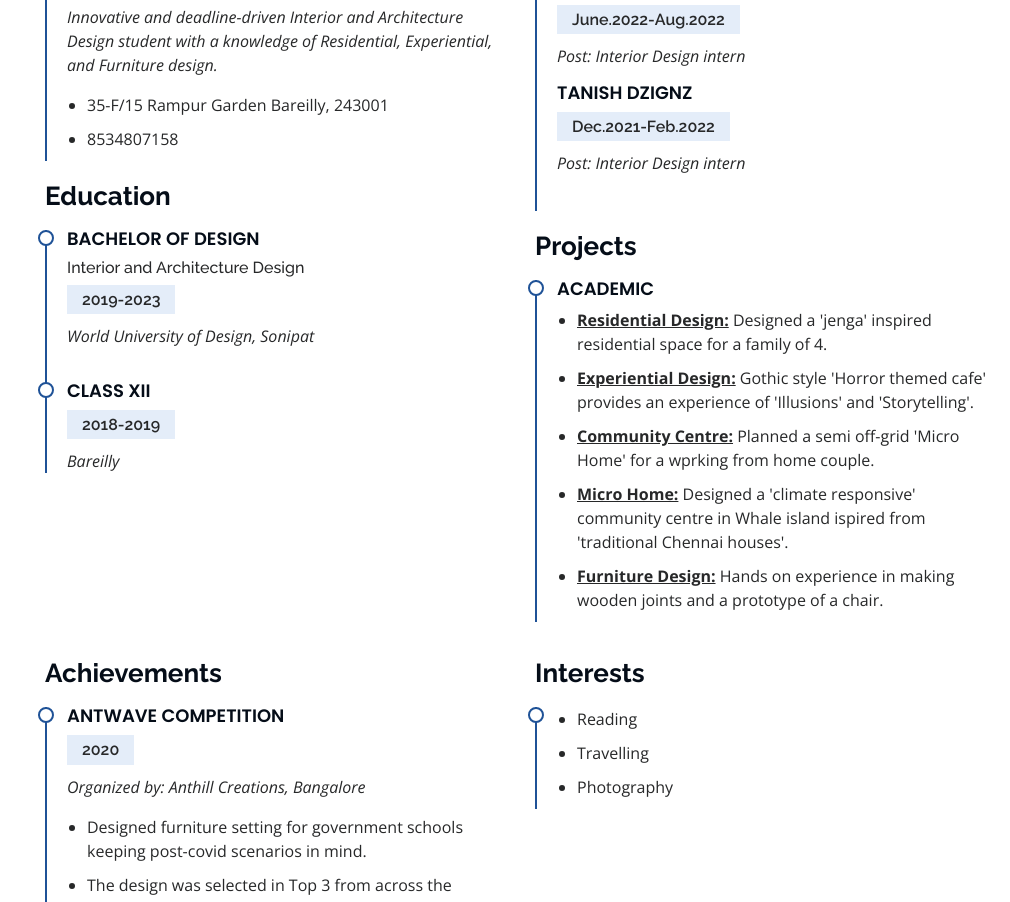
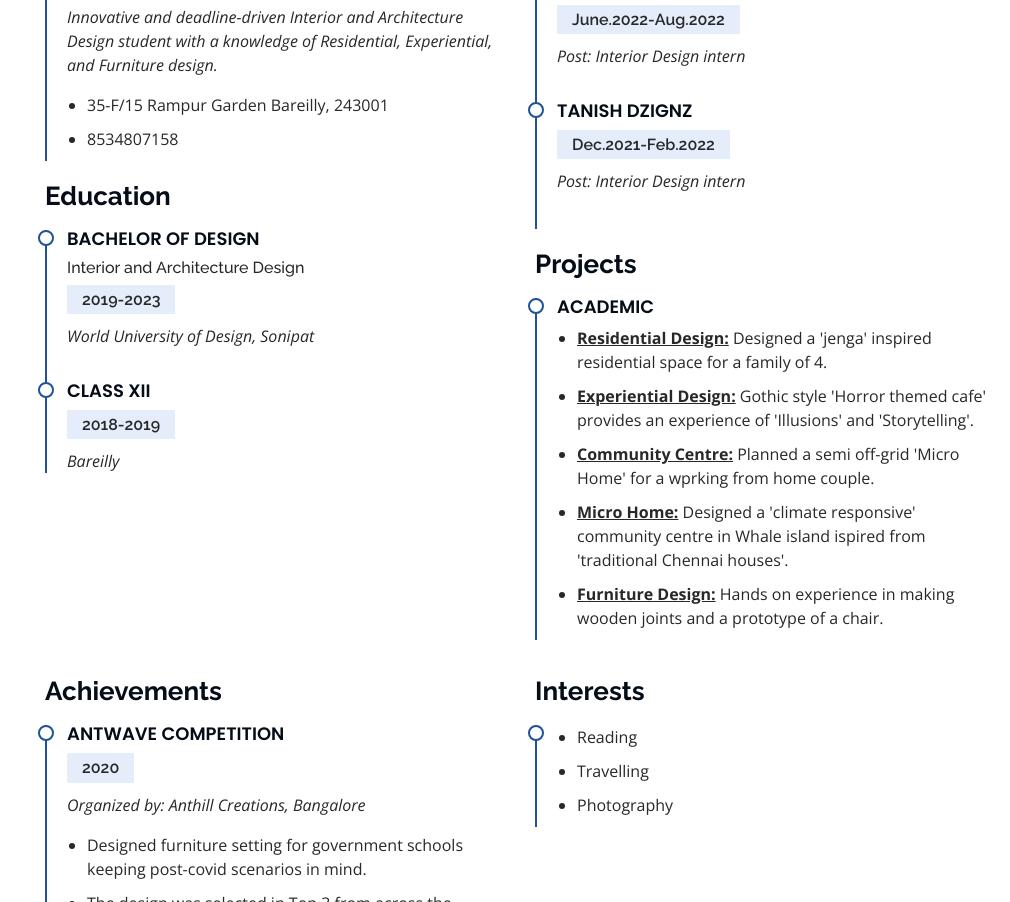
Before and after one commit to VrindaSinghal12/VrindaSinghal12.github.io, a plain HTML site: page index.html in a window 1280 px wide. Shown: the part 2127-3029 px from the top of the page, without its empty margins (270-1280 px from the left). Drawn offline with nearby package versions, Linux system fonts and the light colour scheme.

Commit message:
Update index.html

```diff
--- a/index.html
+++ b/index.html
@@ -234,6 +234,8 @@
               <h4>Chalk Studio</h4>
               <h5>June.2022-Aug.2022</h5>
               <p><em>Post: Interior Design intern </em></p>
+            </div>
+            <div class="resume-item">
               <h4>Tanish Dzignz</h4>
               <h5>Dec.2021-Feb.2022</h5>
               <p><em>Post: Interior Design intern </em></p>
```
